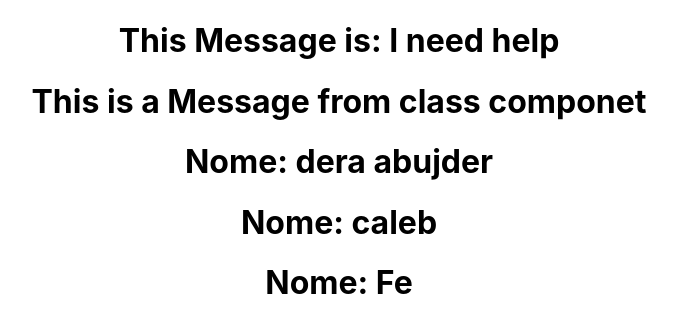
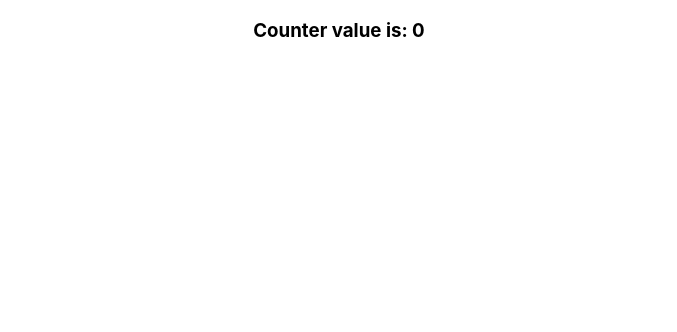
Before and after one commit to kDera/react-ppp, a React (Create React App) app: page / in a window 1280 px wide. Shown: the top 332 px of the page, without its empty margins (301-978 px from the left). Built offline with nearby package versions, Linux system fonts and the light colour scheme.

Commit message:
state initial use

```diff
--- a/src/App.tsx
+++ b/src/App.tsx
@@ -7,14 +7,13 @@ import Message from './components/Message';
 
 import Profile from './components/Profile';
 
+import Counter from './components/Counter';
+
 function App() {
   return (
     <div className="App">
-        <Hello/>
-        <Message/>
-        <Profile name="dera" sobrenome='abujder'/>
-        <Profile name="caleb"/>
-        <Profile name="Fe"/>
+        <Counter></Counter>
+
     </div>
   );
 }
--- /dev/null
+++ b/src/components/Counter.js
@@ -0,0 +1,15 @@
+import { Component } from "react";
+
+class Counter extends Component{
+    constructor(){
+        super();
+        this.state ={
+            counter: 0,
+        };
+    }
+    render(){
+        return <h3>Counter value is: {this.state.counter} </h3>
+    }
+}
+
+export default Counter;
```
